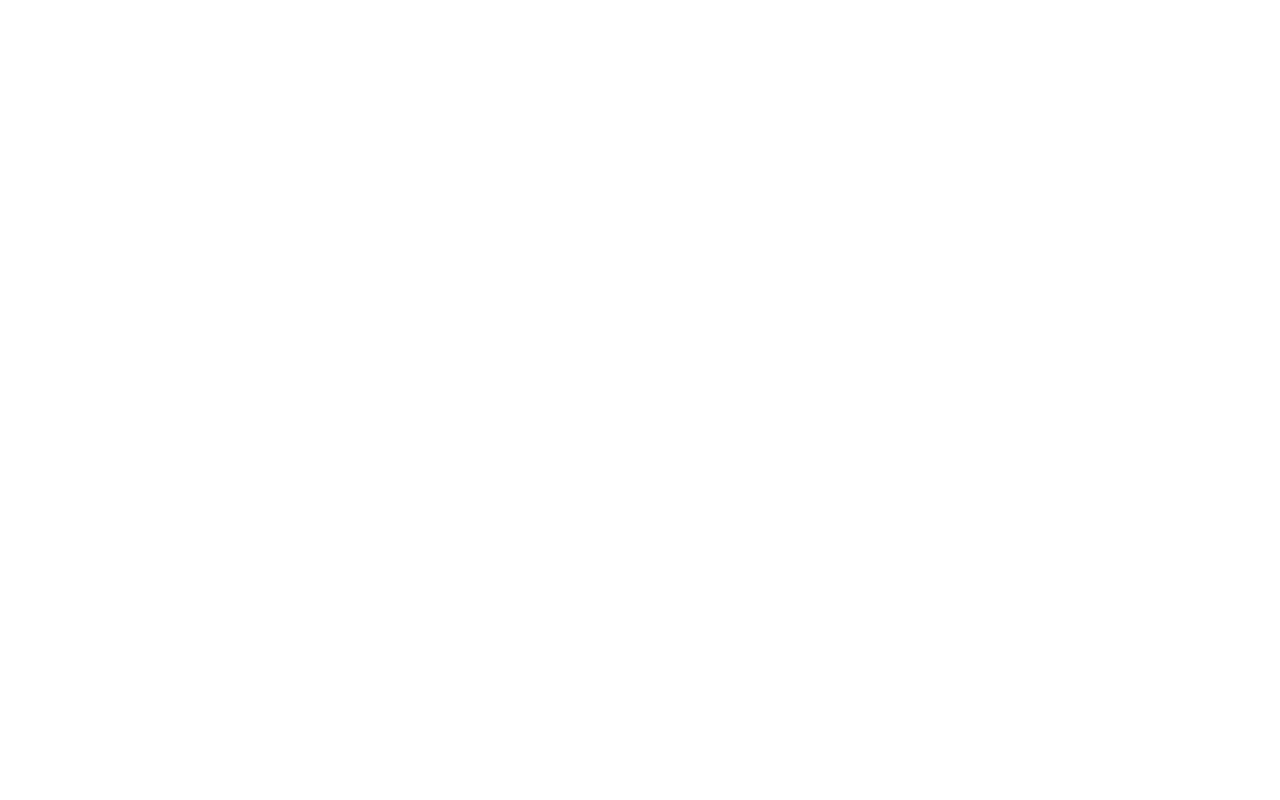
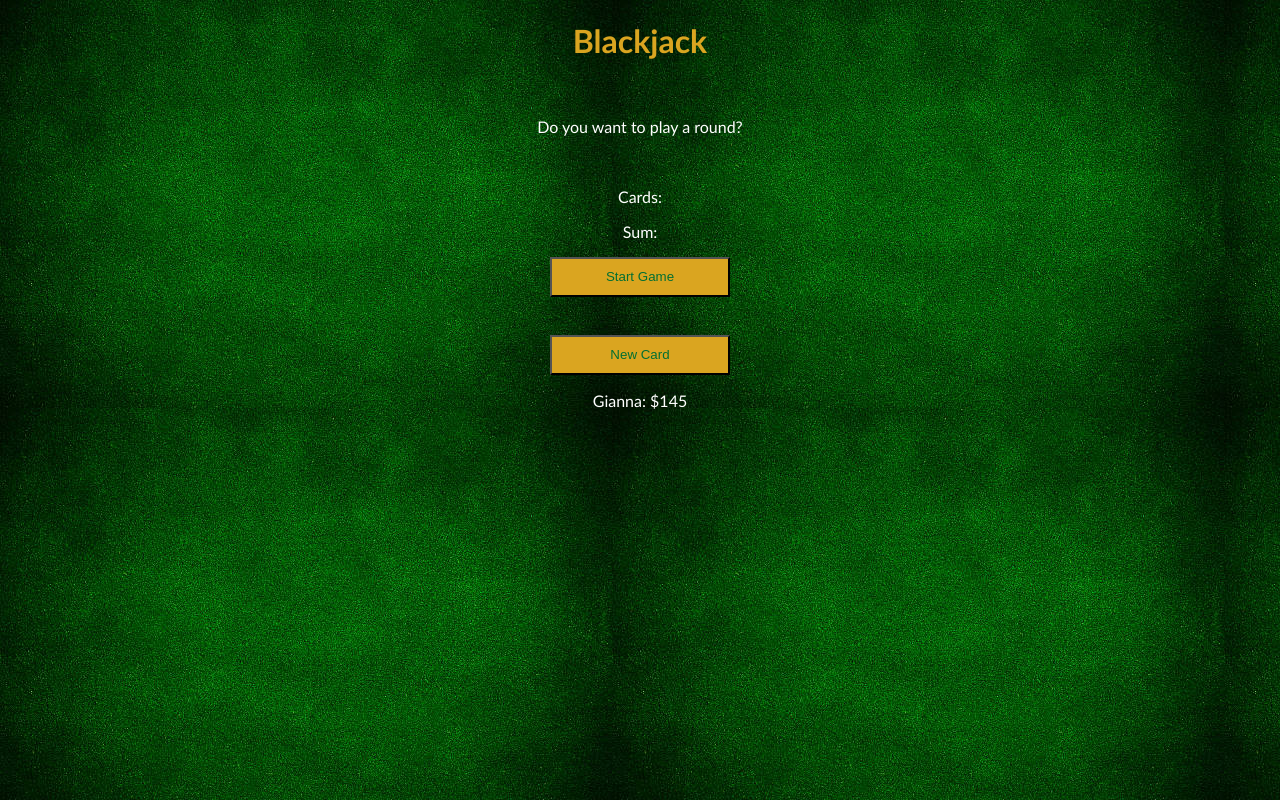
Before and after one commit to gieuagg/BlackjackGame, a plain HTML site: page index.html in a window 1280 px wide. Drawn offline with Linux system fonts and the light colour scheme.

Commit message:
index.html and folders

```diff
--- /dev/null
+++ b/css/styles.css
@@ -0,0 +1,22 @@
+body{
+    font-family: 'Trebuchet MS', 'Lucida Sans Unicode', 'Lucida Grande', 'Lucida Sans', Arial, sans-serif;
+    background-image: url("../img/table.jpeg");
+    color: #fff;
+    text-align: center;
+}
+
+h1{
+    color: goldenrod;
+
+}
+
+#message-el{
+
+}
+
+button {
+    color: #016f32;
+    background-color: goldenrod;
+    width:180px;
+    height: 40px;
+}
--- a/index.html
+++ b/index.html
@@ -3,9 +3,23 @@
 <head>
 	<meta charset="utf-8">
 	<meta name="viewport" content="width=device-width, initial-scale=1">
-	<title></title>
+	<link rel="stylesheet" type="text/css" href="css/styles.css">
+
+	<title>Blackjack</title>
+	<h1>Blackjack</h1>
+	<br>
+	<p id="message-el">Do you want to play a round?</p>
+	<br>
+	<p id="card-el">Cards:</p>
+	<p id="sum-el">Sum:</p>
+	<button onclick="startGame()">Start Game</button>
+	<br><br>
+	<br>
+	<button onclick="newCard()">New Card</button>
+	<p id="player-el"></p>
 </head>
 <body>
 
+<script src="js/javascript.js"></script>
 </body>
 </html>
--- /dev/null
+++ b/js/javascript.js
@@ -0,0 +1,70 @@
+
+let cards = []
+let sum = 0
+let hasBlackJack = false
+let isAlive = false
+let message = ""
+let messageEl = document.getElementById("message-el")
+//let sumEl = document.getElementById("sum-el")
+// there is another way of grabbing an element and it's the folowing
+let sumEl = document.querySelector("#sum-el")
+//if it refers to a class and not to an id we make the change
+//let sumEl = document.querySelector(".sum-el")
+let cardEl = document.getElementById("card-el")
+//object
+let player = {
+    name: "Gianna",
+    chips: 145
+}
+let playerEl =  document.getElementById("player-el")
+playerEl.textContent = player.name + ": $" + player.chips
+
+//create a new function startGame( that calls renderGame)
+
+function startGame(){
+    let firstCard = getRandomCard()
+    let secondCard = getRandomCard()
+    hasBlackJack = false
+    isAlive = true
+    cards = [firstCard,secondCard]
+    sum = firstCard + secondCard
+
+    renderGame()
+}
+
+function renderGame() {
+
+    cardEl.textContent = "Cards: "
+
+    for (let i = 0; i < cards.length; i++){
+        cardEl.textContent += "" + cards[i] + " "
+    }
+    sumEl.textContent = "Sum: " + sum
+    if(sum < 21) {
+      message = "Draw card:?🙂"
+    }
+    else if (sum === 21) {
+        message = "Blackjack! 🥳"
+        hasBlackJack = true
+    }
+    else {
+        message = "Looser!😭"
+        isAlive = false
+    }
+    messageEl.textContent = message
+}
+
+function newCard(){
+   // console.log("Drawing a new card from the deck ")
+   if (isAlive === true && hasBlackJack === false){
+    let card = getRandomCard()
+    sum += card
+    cards.push(card)
+    renderGame()
+   }
+}
+
+function getRandomCard(){
+    //random nums from 1-13
+    return Math.floor(Math.random()*13) + 1
+}
```
Also changed, not shown: img/table.jpeg (added), index.css (deleted), index.js (deleted).
